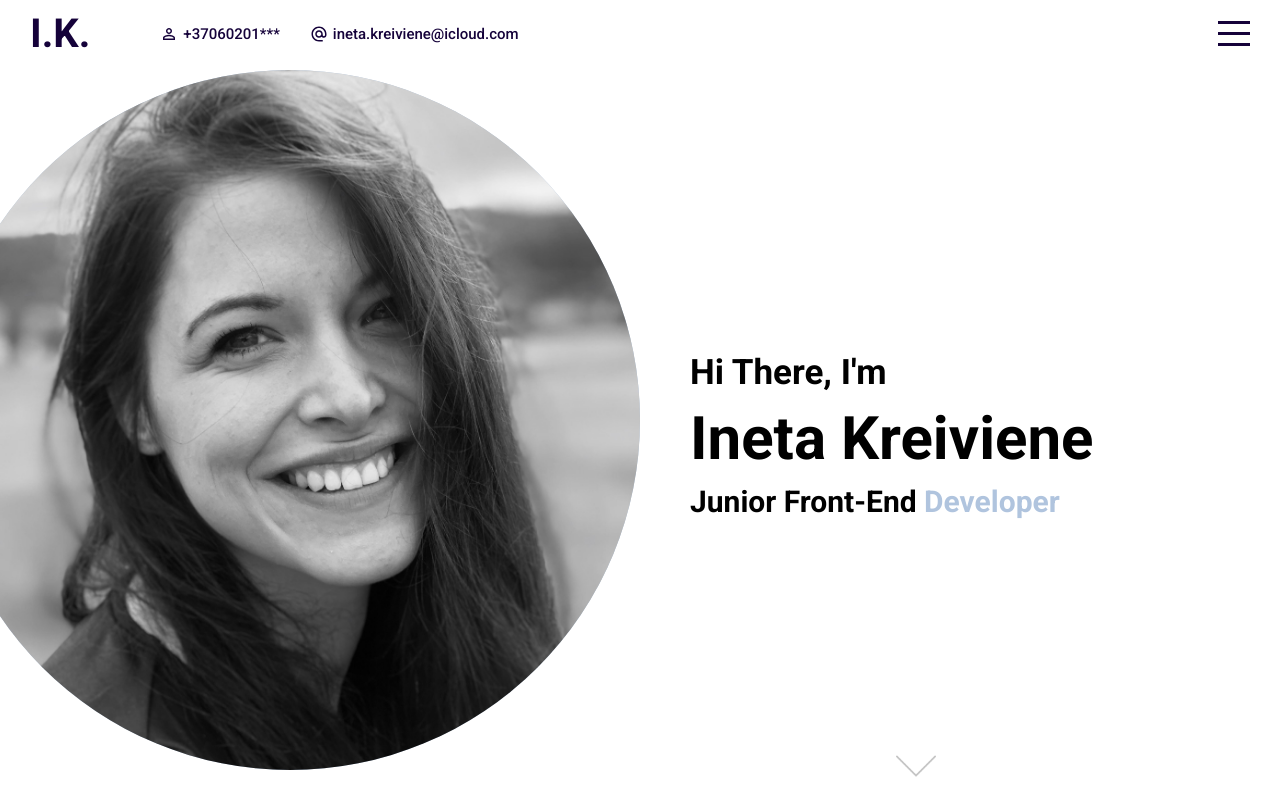
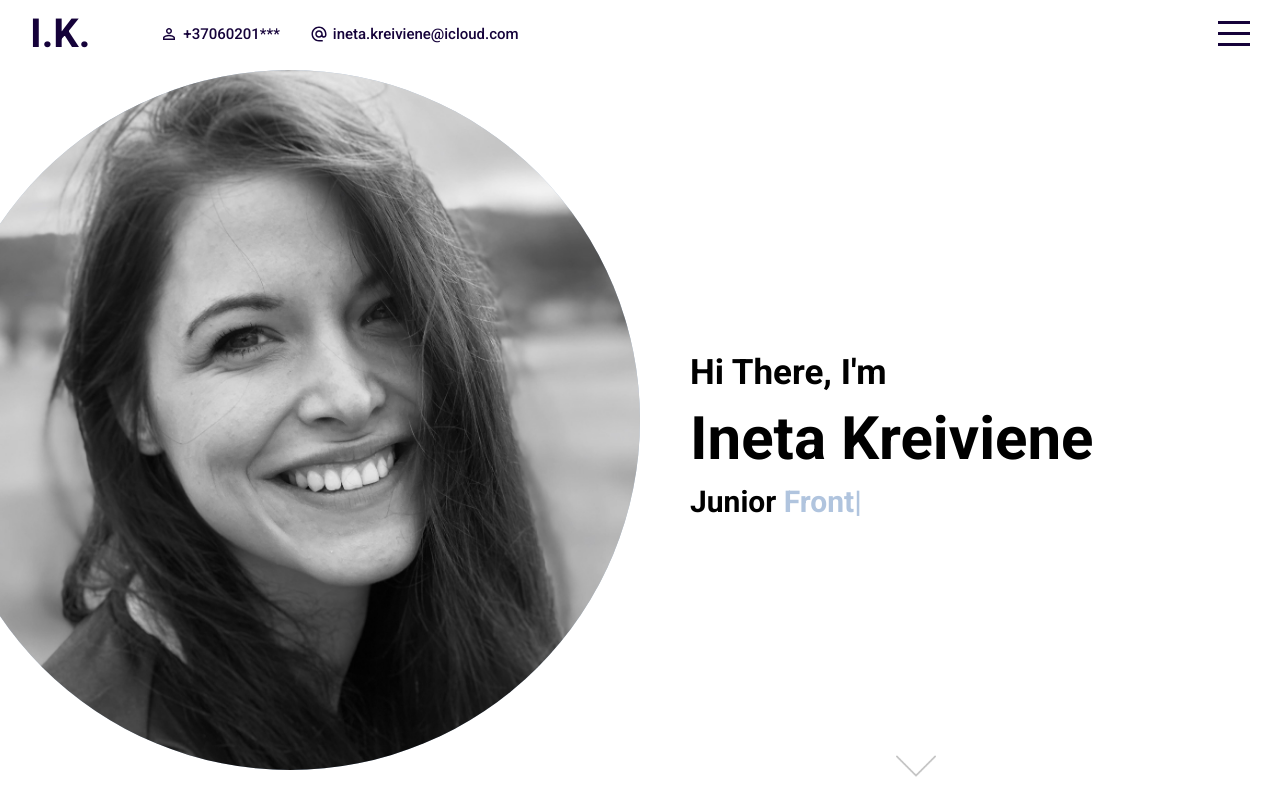
Before and after one commit to INKR1/my_react_portfolio, a React (Create React App) app in the folder my-portfolio/: page / in a window 1280 px wide. Built offline with nearby package versions, Linux system fonts and the light colour scheme.

Commit message:
React text typing animation

```diff
--- a/my-portfolio/package.json
+++ b/my-portfolio/package.json
@@ -11,6 +11,7 @@
     "@testing-library/jest-dom": "^5.16.4",
     "@testing-library/react": "^13.3.0",
     "@testing-library/user-event": "^13.5.0",
+    "ityped": "^1.0.3",
     "react": "^18.2.0",
     "react-dom": "^18.2.0",
     "react-scripts": "5.0.1",
--- a/my-portfolio/src/components/intro/Intro.jsx
+++ b/my-portfolio/src/components/intro/Intro.jsx
@@ -1,6 +1,19 @@
+import { init } from "ityped";
+import { useEffect, useRef } from "react";
 import "./intro.scss";
 
 export default function Intro() {
+
+  const textRef = useRef();
+
+  useEffect(() => {
+    init(textRef.current, {
+      showCursor: true,
+      backDelay: 500,
+      backSpeed: 80,
+      strings: ["Front-End Developer", "Front-End Designer", "Content Creator"]
+    })
+  }, []);
   return (
     <div className="intro" id="intro">
     <div className="left">
@@ -12,7 +25,7 @@ export default function Intro() {
       <div className="wrapper">
         <h2>Hi There, I'm</h2>
         <h1>Ineta Kreiviene</h1>
-        <h3>Junior Front-End <span>Developer</span></h3>
+        <h3>Junior <span ref={textRef}></span></h3>
       </div>
       <a href="#portfolio">
         <img src="assets/down.png" alt="arrow down" />
--- a/my-portfolio/src/components/intro/intro.scss
+++ b/my-portfolio/src/components/intro/intro.scss
@@ -3,11 +3,6 @@
 .intro {
   background-color: white;
   display: flex;
-
-  // @include mobile{
-  //   flex-direction: column;
-  //   align-items: center;
-  // }
 
   .left {
     flex: 0.5;
@@ -23,16 +18,9 @@
       justify-content: center;
       float: right;
 
-    //   @include mobile{
-    //     align-items: flex-start;
-      // }
-
       img {
         height: 100%;
 
-        // @include mobile{
-        //   height: 50%;
-        // }
       }
     }
   }
@@ -48,28 +36,18 @@
         flex-direction: column;
         justify-content: center;
 
-    //   @include mobile{
-    //     padding-left: 0;
-    //     align-items: center;
-    //   }
 
             h1 {
             font-size: 60px;
             margin: 10px 0;
+            }
 
-        // @include mobile{
-        //   font-size: 40px;
-        // }
-      }
             h2 {
             font-size: 35px;
             }
+
             h3 {
             font-size: 30px;
-
-        // @include mobile{
-        //   font-size: 20px;
-        // }
 
                 span {
                     font-size: inherit;
@@ -80,14 +58,14 @@
                     animation: blink 1s infinite;
                 }
 
-        // @keyframes blink {
-        //     50%{
-        //         opacity: 1;
-        //     }
-        //     100%{
-        //         opacity: 0;
-        //     }
-        // }
+                @keyframes blink {
+                    50%{
+                        opacity: 1;
+                    }
+                    100%{
+                        opacity: 0;
+                    }
+                }
             }
         }
         a {
```
Also changed, not shown: 1 other file (tests, documents, lock files or other folders). Lines whose indentation alone changed are shown as unchanged.
